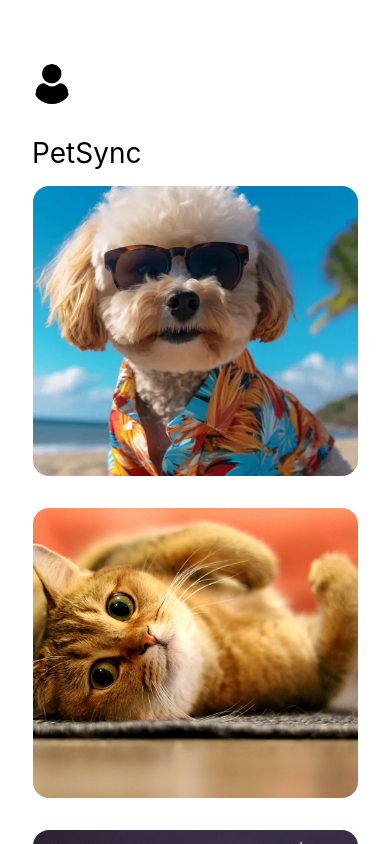
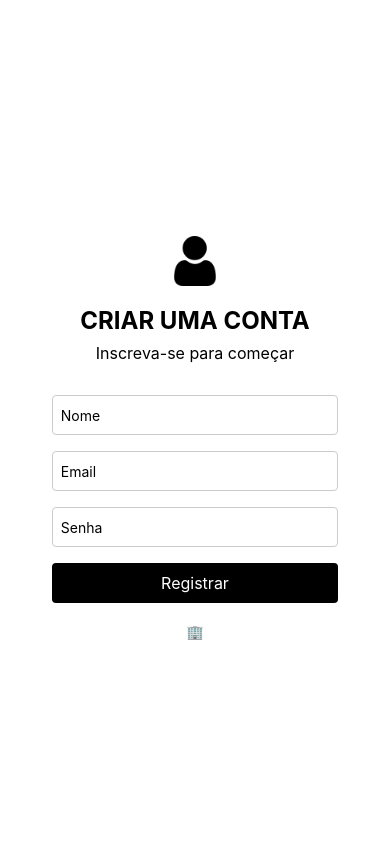
Before and after one commit to david-pr0/PetSync, a React Native app: screen /Register in a window 390 px wide. Before the commit this address had no page. Built offline with nearby package versions, Linux system fonts and the light colour scheme.

Commit message:
adicionando login e registro

```diff
--- a/App.tsx
+++ b/App.tsx
@@ -7,6 +7,8 @@ import InitialPage from './src/screens/InitialPage/InitialPage';
 import Perfil from './src/screens/Perfil/Perfil';
 import PerfilPet from './src/screens/PerfilPet/PerfilPet';
 import Tarefa from './src/screens/Tarefa/ScreenTarefa';
+import LoginScreen from './src/screens/Login';
+import RegisterPage from './src/screens/Register';
 
 const Stack = createStackNavigator();
 
@@ -15,7 +17,9 @@ export default function App() {
     <View style={styles.container}>
       <NavigationContainer>
         <SafeAreaView style={styles.safeArea}>
-          <Stack.Navigator initialRouteName="InitialPage" screenOptions={{ headerShown: false }}>
+          <Stack.Navigator initialRouteName="Login" screenOptions={{ headerShown: false }}>
+            <Stack.Screen name="Login" component={LoginScreen} />
+            <Stack.Screen name="Register" component={RegisterPage} />
             <Stack.Screen name="InitialPage" component={InitialPage} />
             <Stack.Screen name="Perfil" component={Perfil} />
             <Stack.Screen name="PerfilPet" component={PerfilPet} />
--- /dev/null
+++ b/src/screens/Login/index.tsx
@@ -0,0 +1,94 @@
+import React, { useState } from 'react';
+import { View, Text, TextInput, TouchableOpacity, StyleSheet } from 'react-native';
+import { useNavigation } from '@react-navigation/native';
+
+const LoginScreen = () => {
+    const navigation = useNavigation()
+    const goToInitialPage = () => {
+        navigation.navigate('InitialPage' as never)
+    }
+    const goToRegister = () => {
+        navigation.navigate('Register' as never)
+    }
+    const [name, setName] = useState('');
+    const [password, setPassword] = useState('');
+
+    const handleLogin = () => {
+        // Lógica para o login
+        console.log('Botão de Login pressionado');
+    };
+
+    const handleRegister = () => {
+        // Lógica para o registro
+        console.log('Link de Registro pressionado');
+    };
+
+    return (
+        <View style={styles.container}>
+            <Text style={styles.welcomeText}>Bem-vindo(a) ao PetSync</Text>
+            <TextInput
+                style={styles.input}
+                placeholder="Nome:"
+                value={name}
+                onChangeText={setName}
+            />
+            <TextInput
+                style={styles.input}
+                placeholder="Senha"
+                value={password}
+                onChangeText={setPassword}
+                secureTextEntry
+            />
+            <TouchableOpacity style={styles.loginButton} onPress={handleLogin} onPressOut={goToInitialPage}>
+                <Text style={styles.loginButtonText}>Login</Text>
+            </TouchableOpacity>
+            <TouchableOpacity onPress={handleRegister} onPressOut={goToRegister}>
+                <Text style={styles.registerText}>Registrar-se</Text>
+            </TouchableOpacity>
+        </View>
+    );
+};
+
+
+const styles = StyleSheet.create({
+    container: {
+        flex: 1,
+        justifyContent: 'center',
+        alignItems: 'center',
+        padding: 16,
+        backgroundColor: '#fff',
+    },
+    welcomeText: {
+        fontSize: 24,
+        fontWeight: 'bold',
+        marginBottom: 32,
+    },
+    input: {
+        width: '80%',
+        height: 40,
+        borderColor: '#ccc',
+        borderWidth: 1,
+        borderRadius: 4,
+        paddingHorizontal: 8,
+        marginBottom: 16,
+    },
+    loginButton: {
+        width: '80%',
+        height: 40,
+        backgroundColor: '#000',
+        justifyContent: 'center',
+        alignItems: 'center',
+        borderRadius: 4,
+        marginBottom: 16,
+    },
+    loginButtonText: {
+        color: '#fff',
+        fontSize: 16,
+    },
+    registerText: {
+        color: '#0000ff',
+        textDecorationLine: 'underline',
+    },
+});
+
+export default LoginScreen;
--- a/src/screens/Perfil/User/index.tsx
+++ b/src/screens/Perfil/User/index.tsx
@@ -1,8 +1,13 @@
 import { useEffect, useState } from "react"
 import { View, Image, Text, StyleSheet, Button, TouchableOpacity } from "react-native"
 import * as ImagePicker from "expo-image-picker"
+import { useNavigation } from "@react-navigation/native"
 
 const User = () => {
+    const navigation = useNavigation()
+    const logout = () => {
+        navigation.navigate('Login' as never)
+    }
     const [user, setUser] = useState(
         {
             "nome_usuario": "David",
@@ -45,7 +50,7 @@ const User = () => {
                     <Text style={styles.email}>{user.email}</Text>
                 </View>
                 <View>
-                    <TouchableOpacity>
+                    <TouchableOpacity onPress={logout}>
                         <Text style={styles.button}>
                             Sair
                         </Text>
--- /dev/null
+++ b/src/screens/Register/index.tsx
@@ -0,0 +1,124 @@
+import React, { useState } from 'react';
+import { View, Text, TextInput, TouchableOpacity, StyleSheet, Image } from 'react-native';
+import { useNavigation } from '@react-navigation/native';
+import * as ImagePicker from 'expo-image-picker'
+
+const RegisterPage = () => {
+    const navigation = useNavigation()
+    const goToInitialPage = () => {
+        navigation.navigate('InitialPage' as never)
+    }
+    const [name, setName] = useState('');
+    const [email, setEmail] = useState('');
+    const [password, setPassword] = useState('');
+    const [img, setImg] = useState(require('../../../assets/user.png'))
+    const [newImg, setNewImg] = useState('')
+
+    const handleRegister = () => {
+        console.log('Registrando:', { name, email, password });
+    };
+
+    const handleImagePicker = async () => {
+        const result = await ImagePicker.launchImageLibraryAsync({
+            aspect: [4,4],
+            allowsEditing: true,
+            base64: true,
+            quality: 1,
+        })
+        if (!result.canceled) {
+            setNewImg(result.assets[0].uri)
+        }
+    }
+
+    return (
+        <View style={styles.container}>
+            <View style={styles.iconContainer}>
+                <TouchableOpacity onPress={handleImagePicker}>
+                    {
+                        newImg? <Image source={{uri: newImg}} style={{width: 50, height: 50}}/> :
+                        <Image source={img} style={{width: 50, height: 50}}/>
+                    }
+                </TouchableOpacity>
+            </View>
+            <Text style={styles.title}>CRIAR UMA CONTA</Text>
+            <Text style={styles.subtitle}>Inscreva-se para começar</Text>
+            <View style={styles.form}>
+                <TextInput
+                    style={styles.input}
+                    placeholder="Nome"
+                    value={name}
+                    onChangeText={setName}
+                />
+                <TextInput
+                    style={styles.input}
+                    placeholder="Email"
+                    value={email}
+                    onChangeText={setEmail}
+                    keyboardType="email-address"
+                />
+                <TextInput
+                    style={styles.input}
+                    placeholder="Senha"
+                    value={password}
+                    onChangeText={setPassword}
+                    secureTextEntry
+                />
+                <TouchableOpacity style={styles.registerButton} onPress={handleRegister} onPressOut={goToInitialPage}>
+                    <Text style={styles.registerButtonText}>Registrar</Text>
+                </TouchableOpacity>
+            </View>
+            <View style={styles.logoContainer}>
+                <Text>🏢</Text>
+            </View>
+        </View>
+    );
+};
+
+const styles = StyleSheet.create({
+    container: {
+        flex: 1,
+        justifyContent: 'center',
+        alignItems: 'center',
+        padding: 16,
+        backgroundColor: '#fff',
+    },
+    iconContainer: {
+        marginBottom: 20,
+    },
+    title: {
+        fontSize: 24,
+        fontWeight: 'bold',
+        marginBottom: 8,
+    },
+    subtitle: {
+        fontSize: 16,
+        marginBottom: 32,
+    },
+    form: {
+        width: '80%',
+    },
+    input: {
+        height: 40,
+        borderColor: '#ccc',
+        borderWidth: 1,
+        borderRadius: 4,
+        paddingHorizontal: 8,
+        marginBottom: 16,
+    },
+    registerButton: {
+        backgroundColor: 'black',
+        height: 40,
+        justifyContent: 'center',
+        alignItems: 'center',
+        borderRadius: 4,
+    },
+    registerButtonText: {
+        color: 'white',
+        fontSize: 16,
+    },
+    logoContainer: {
+        marginTop: 20,
+    },
+});
+
+export default RegisterPage;
```
